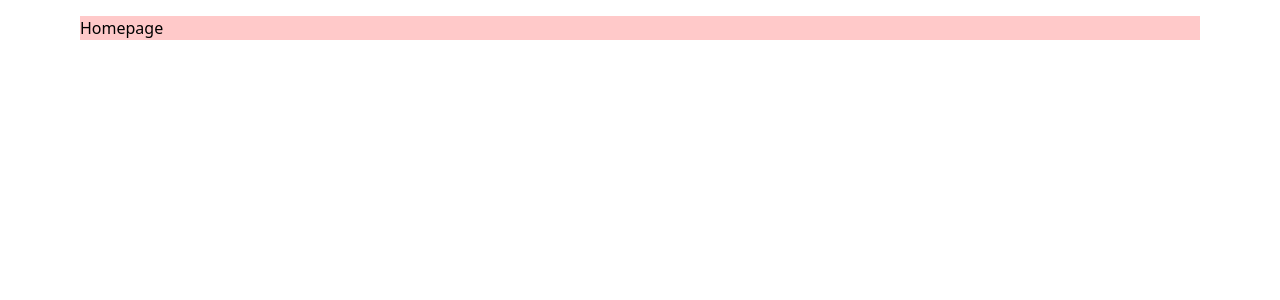
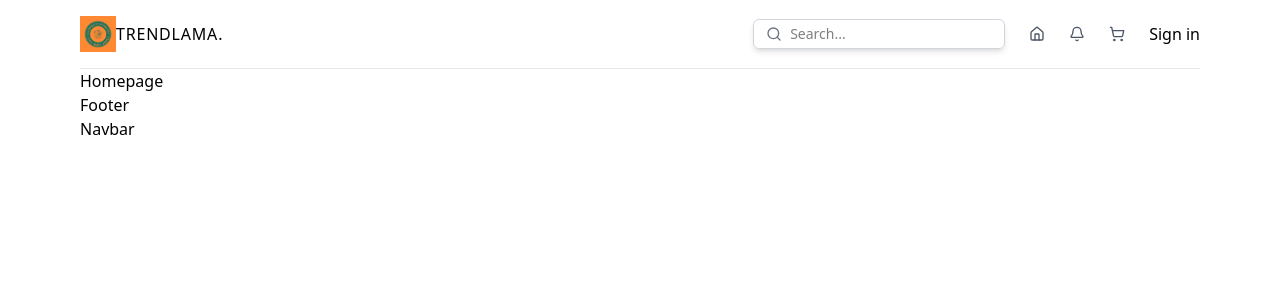
Before and after one commit to kieuanhdev/e-commerce-fontend, a Next.js app: page / in a window 1280 px wide. Shown: the top 300 px of the page. Built offline with nearby package versions, Linux system fonts and the light colour scheme.

Commit message:
Add Navbar and Footer components; update layout and homepage structure. Include lucide-react dependency and configure TypeScript settings.

```diff
--- a/package.json
+++ b/package.json
@@ -9,6 +9,7 @@
     "lint": "eslint"
   },
   "dependencies": {
+    "lucide-react": "^0.554.0",
     "next": "16.0.3",
     "react": "19.2.0",
     "react-dom": "19.2.0"
--- a/src/app/layout.tsx
+++ b/src/app/layout.tsx
@@ -1,6 +1,9 @@
 import type { Metadata } from "next";
 import { Geist, Geist_Mono } from "next/font/google";
 import "./globals.css";
+import Navbar from "@/components/Navbar";
+import Footer from "@/components/Footer";
+
 
 const geistSans = Geist({
   variable: "--font-geist-sans",
@@ -28,7 +31,10 @@
         className={`${geistSans.variable} ${geistMono.variable} antialiased`}
       >
         <div className="mx-auto p-4 sm:max-w-xl md:max-w-2xl lg:max-w-3xl xl:max-w-6xl">
+          <Navbar />
           {children}
+          <Footer />
+          Navbar
         </div>
       </body>
     </html>
--- a/src/app/page.tsx
+++ b/src/app/page.tsx
@@ -1,6 +1,6 @@
 const Homepage = () => {
   return (
-    <div className='bg-red-200'>Homepage</div>
+    <div className=''>Homepage</div>
   )
 }
 
--- /dev/null
+++ b/src/components/Footer.tsx
@@ -0,0 +1,7 @@
+const Footer = () => {
+  return (
+    <div className=''>Footer</div>
+  )
+}
+
+export default Footer
--- /dev/null
+++ b/src/components/Navbar.tsx
@@ -0,0 +1,28 @@
+import Link from "next/link"
+import Image from "next/image";
+import SearchBar from "./SearchBar";
+import { Bell, Home, ShoppingCart } from "lucide-react";
+
+const Navbar = () => {
+  return (
+    <nav className='w-full flex items-center justify-between border-b border-gray-200 pb-4'>
+      {/* LEFT */}
+      <Link href="/" className="flex items-center">
+        <Image src="/logo.png" alt="TrendLama" width={36} height={36} className="w-6 h-6 md:w-9 md:h-9" />
+        <p className="hidden md:block text-md font-medium tracking-wider" >TRENDLAMA.</p>
+      </Link>
+      {/* RIGHT */}
+      <div className="flex items-center gap-6">
+        <SearchBar />
+        <Link href="" >
+          <Home className="w-4 h-4 text-gray-600"/>
+        </Link>
+        <Bell className="w-4 h-4 text-gray-600"/>
+        <ShoppingCart className="w-4 h-4 text-gray-600"/>
+        <Link href="/login"> Sign in </Link>
+      </div>
+    </nav>
+  )
+}
+
+export default Navbar
--- /dev/null
+++ b/src/components/SearchBar.tsx
@@ -0,0 +1,12 @@
+import { Search } from "lucide-react"
+
+const SearchBar = () => {
+  return (
+    <div className='hidden sm:flex items-center gap-2 border border-gray-300 rounded-md px-3 py-1 shadow-md'>
+        <Search className="w-4 h-4 text-gray-500"/>
+        <input id="search" type="text" placeholder="Search..." className="text-sm outline-0" />
+    </div>
+  )
+}
+
+export default SearchBar
--- a/tsconfig.json
+++ b/tsconfig.json
@@ -1,5 +1,6 @@
 {
   "compilerOptions": {
+    "baseUrl": ".",
     "target": "ES2017",
     "lib": ["dom", "dom.iterable", "esnext"],
     "allowJs": true,
@@ -28,7 +29,8 @@
     "**/*.tsx",
     ".next/types/**/*.ts",
     ".next/dev/types/**/*.ts",
-    "**/*.mts"
+    "**/*.mts",
+    "src"
   ],
   "exclude": ["node_modules"]
 }
```
Also changed, not shown: public/logo.png, 1 other file (tests, documents, lock files or other folders).
